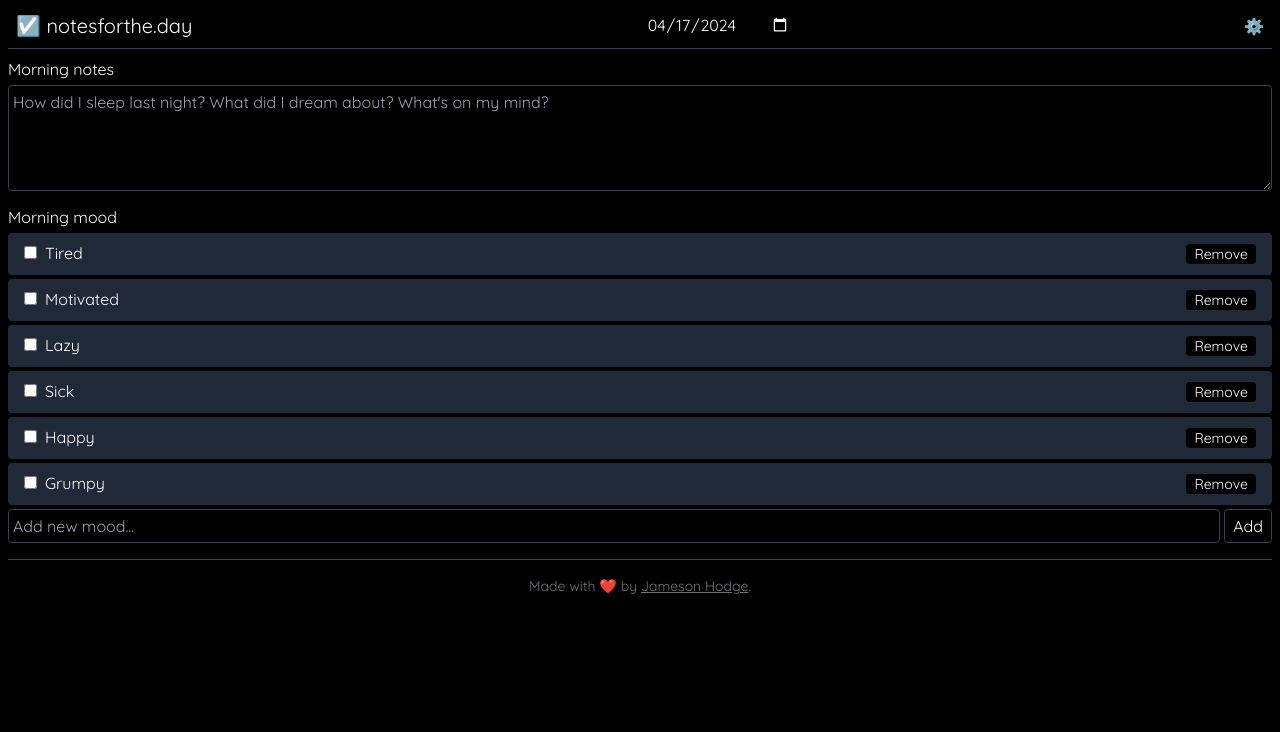
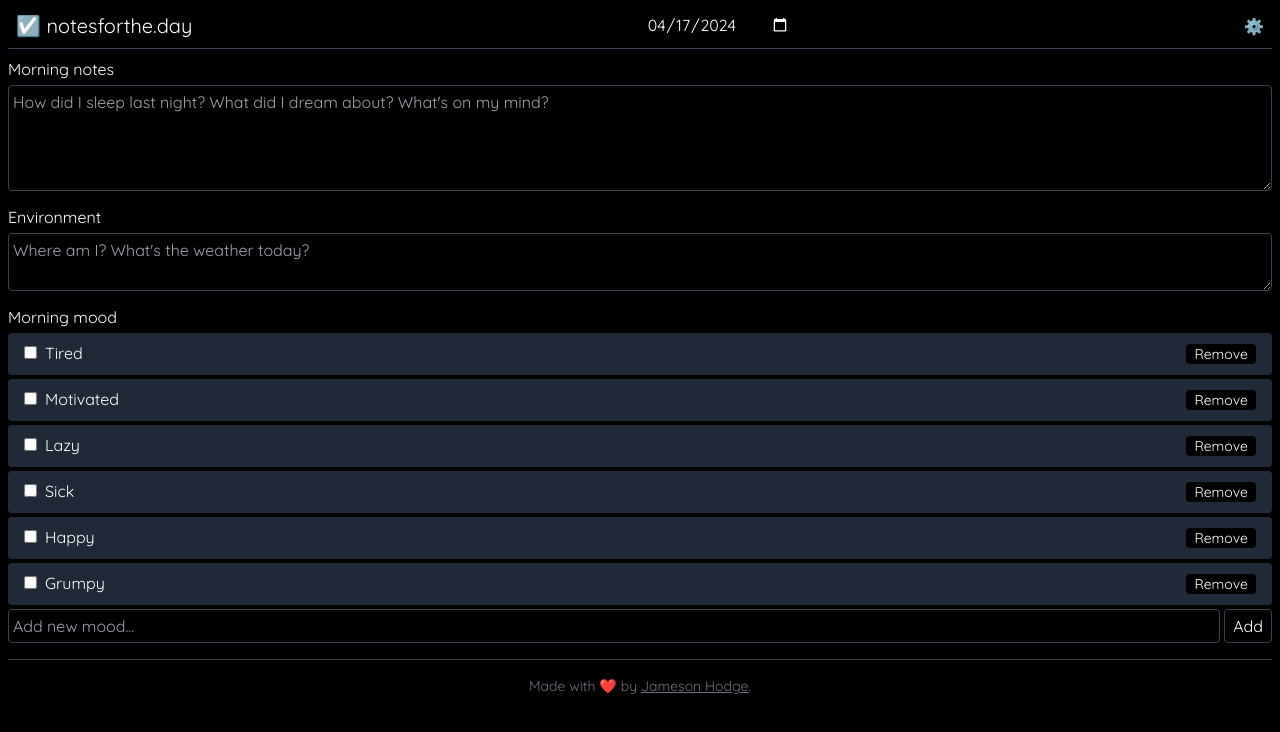
Before and after one commit to jamesondh/notesforthe.day, a React (Vite) app: page / in a window 1280 px wide. Shown: the top 732 px of the page. Built offline with nearby package versions, Linux system fonts and the light colour scheme.

Commit message:
add environment notes textbox

```diff
--- a/src/App.tsx
+++ b/src/App.tsx
@@ -18,6 +18,7 @@ export default function App() {
   const [morningMoods, setMorningMoods] = useState<checkboxItem[]>(
     initialMorningMoods.map((mood) => ({ name: mood, checked: false })),
   );
+  const [environmentNotes, setEnvironmentNotes] = useState<string>("");
 
   const handleMorningMoodCheckboxChange = (itemName: string) => {
     setMorningMoods((prevState) =>
@@ -44,6 +45,7 @@ export default function App() {
 
   const resetState = () => {
     setMorningNotes("");
+    setEnvironmentNotes("");
     setMorningMoods(
       initialMorningMoods.map((mood) => ({ name: mood, checked: false })),
     );
@@ -51,7 +53,7 @@ export default function App() {
 
   const handleResetDay = () => {
     const confirmReset = window.confirm(
-      "Are you sure you want to reset all of today's data?",
+      "Are you sure you want to reset all of today's notes?",
     );
     if (confirmReset) {
       resetState();
@@ -64,6 +66,7 @@ export default function App() {
     if (savedData) {
       const data = JSON.parse(savedData);
       setMorningNotes(data.morningNotes);
+      setEnvironmentNotes(data.environmentNotes);
       setMorningMoods(
         data.morningMoods ||
           initialMorningMoods.map((mood) => ({ name: mood, checked: false })),
@@ -76,10 +79,10 @@ export default function App() {
 
   useEffect(() => {
     if (isLoaded) {
-      const saveData = { morningNotes, morningMoods };
+      const saveData = { morningNotes, environmentNotes, morningMoods };
       localStorage.setItem(`dailies-${date}`, JSON.stringify(saveData));
     }
-  }, [morningNotes, morningMoods, isLoaded, date]);
+  }, [morningNotes, environmentNotes, morningMoods, isLoaded, date]);
 
   return (
     <div className="container mx-auto px-2">
@@ -91,12 +94,20 @@ export default function App() {
         value={morningNotes}
         onChange={setMorningNotes}
       />
+      <Textarea
+        label="Environment"
+        placeholder="Where am I? What's the weather today?"
+        value={environmentNotes}
+        onChange={setEnvironmentNotes}
+        rows={2}
+      />
       <Checkboxes
         label="Morning mood"
         list={morningMoods}
         onCheck={handleMorningMoodCheckboxChange}
         onRemove={handleMorningMoodRemoveItem}
         onAdd={handleMorningMoodAddItem}
+        addPlaceholder="Add new mood..."
       />
       <Footer />
     </div>
--- a/src/components/checkboxes.tsx
+++ b/src/components/checkboxes.tsx
@@ -9,6 +9,7 @@ interface CheckboxProps {
   onCheck: (item: string) => void;
   onRemove: (item: string) => void;
   onAdd: (item: string) => void;
+  addPlaceholder: string;
 }
 
 const itemBackground = (checked: boolean) =>
@@ -22,6 +23,7 @@ export default function Checkboxes({
   onCheck,
   onRemove,
   onAdd,
+  addPlaceholder,
 }: CheckboxProps) {
   const [inputValue, setInputValue] = useState("");
 
@@ -80,7 +82,7 @@ export default function Checkboxes({
       ))}
       <div className="flex">
         <InputText
-          placeholder="Add new mood..."
+          placeholder={addPlaceholder}
           value={inputValue}
           onChange={(e) => setInputValue(e)}
           onKeyPress={handleKeyPress}
--- a/src/components/textarea.tsx
+++ b/src/components/textarea.tsx
@@ -3,6 +3,7 @@ interface TextareaProps {
   placeholder: string;
   value: string;
   onChange: (value: string) => void;
+  rows?: number;
 }
 
 export default function Textarea({
@@ -10,6 +11,7 @@ export default function Textarea({
   placeholder,
   value,
   onChange,
+  rows = 4,
 }: TextareaProps) {
   return (
     <div className="mb-2">
@@ -19,7 +21,7 @@ export default function Textarea({
         placeholder={placeholder}
         value={value}
         onChange={(e) => onChange(e.target.value)}
-        rows={4}
+        rows={rows}
         cols={50}
       />
     </div>
```
